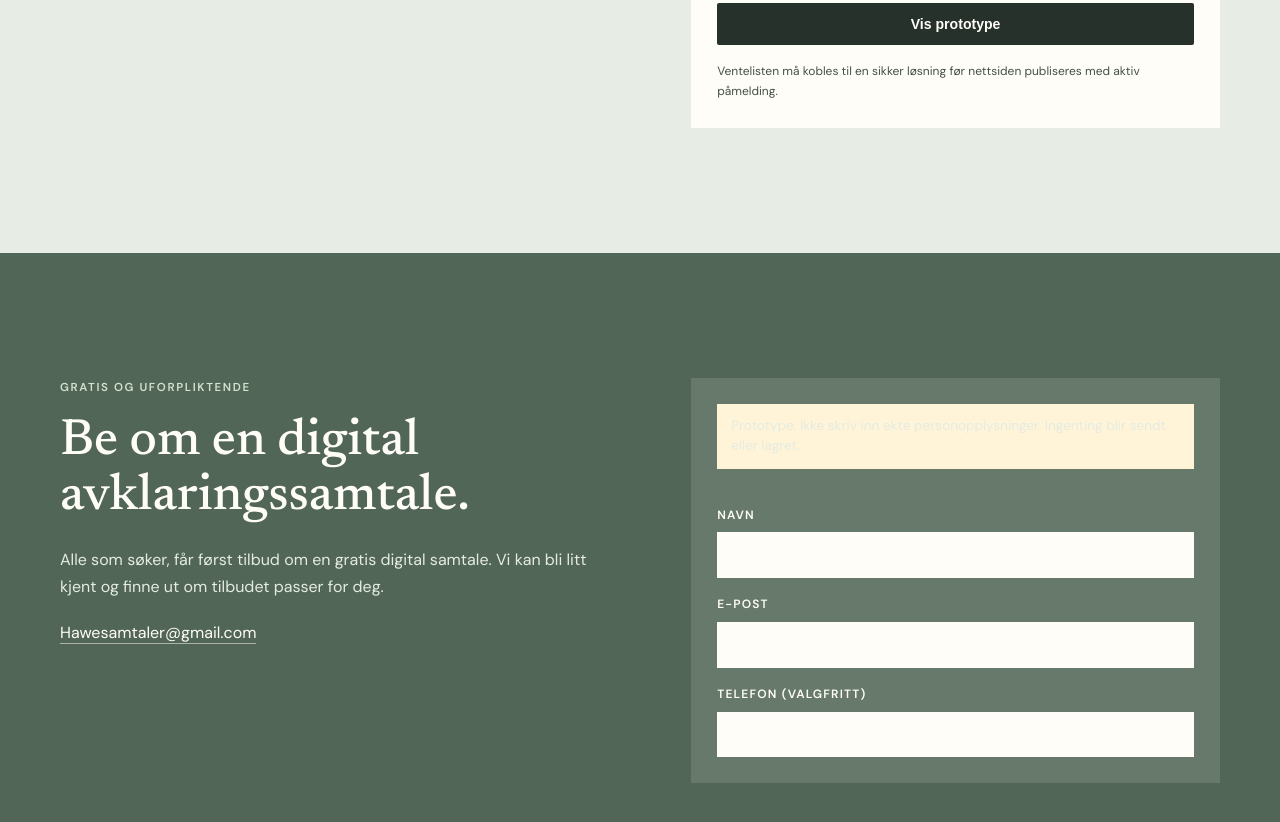
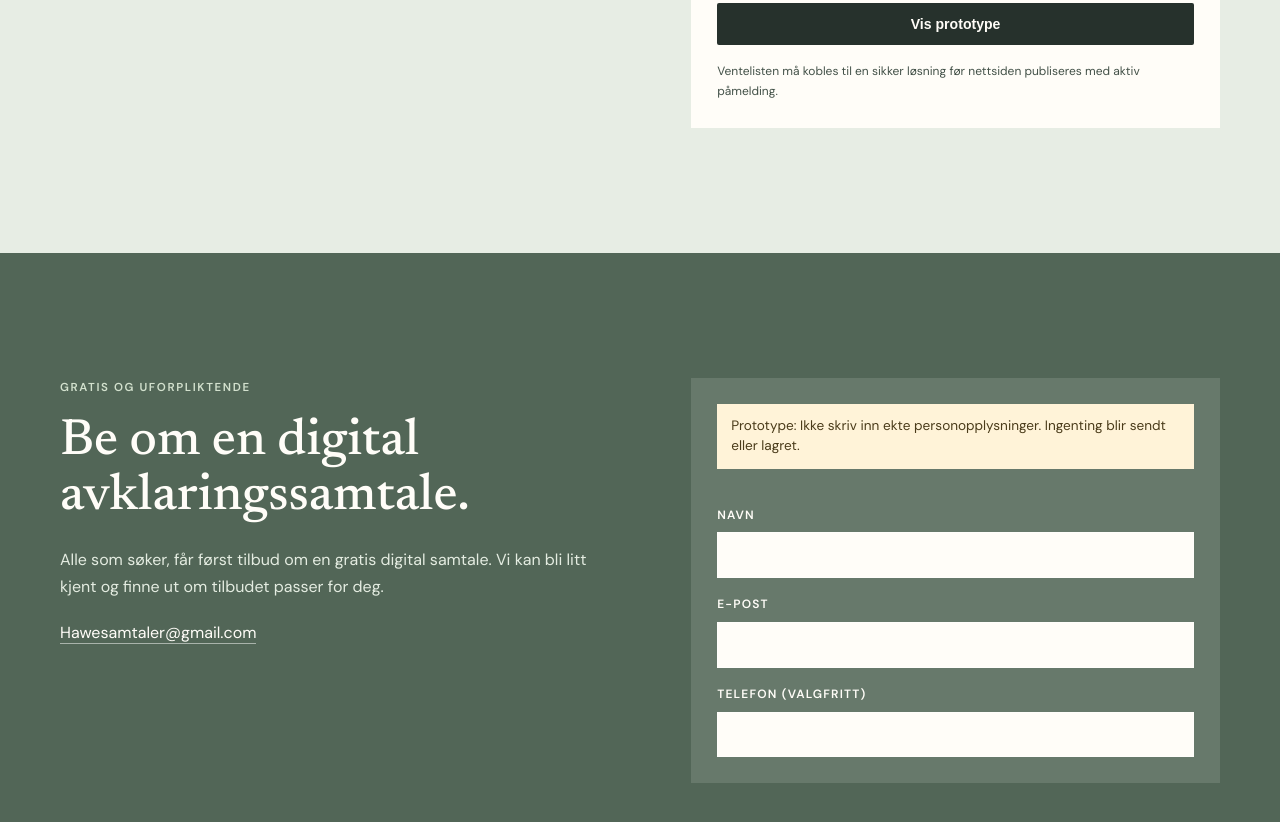
Before and after one commit to HRehmanii/Hawe, a plain HTML site: page samtaler.html in a window 1280 px wide. Shown: the part 2819-3641 px from the top of the page. Drawn offline with Linux system fonts and the light colour scheme.

```diff
--- a/style.css
+++ b/style.css
@@ -133,6 +133,7 @@ img { display: block; max-width: 100%; }
 .contact-form--light .form__note { color: #435148 !important; }
 .section--sage .contact-form--light .prototype-warning { color: #4a3b1a; }
 .prototype-warning { padding: 12px 14px; background: #fff3d8; color: #4a3b1a; font-size: .85rem; line-height: 1.5; }
+.booking p.prototype-warning { color: #4a3b1a; }
 .prototype-form .form__message { padding-top: 8px; font-size: .9rem; color: inherit; }
 .contact-form :focus-visible, .button:focus-visible, a:focus-visible { outline: 3px solid #bc8053; outline-offset: 3px; }
 
```
